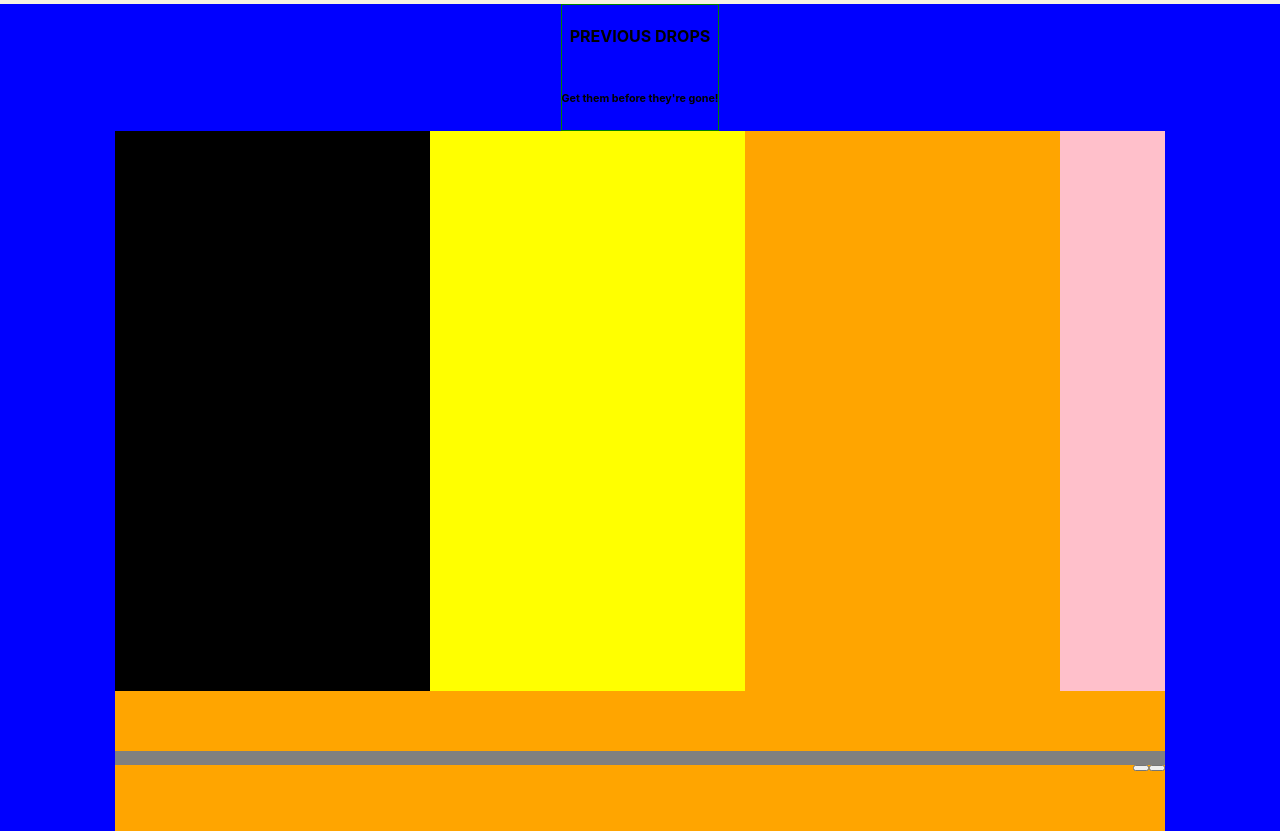
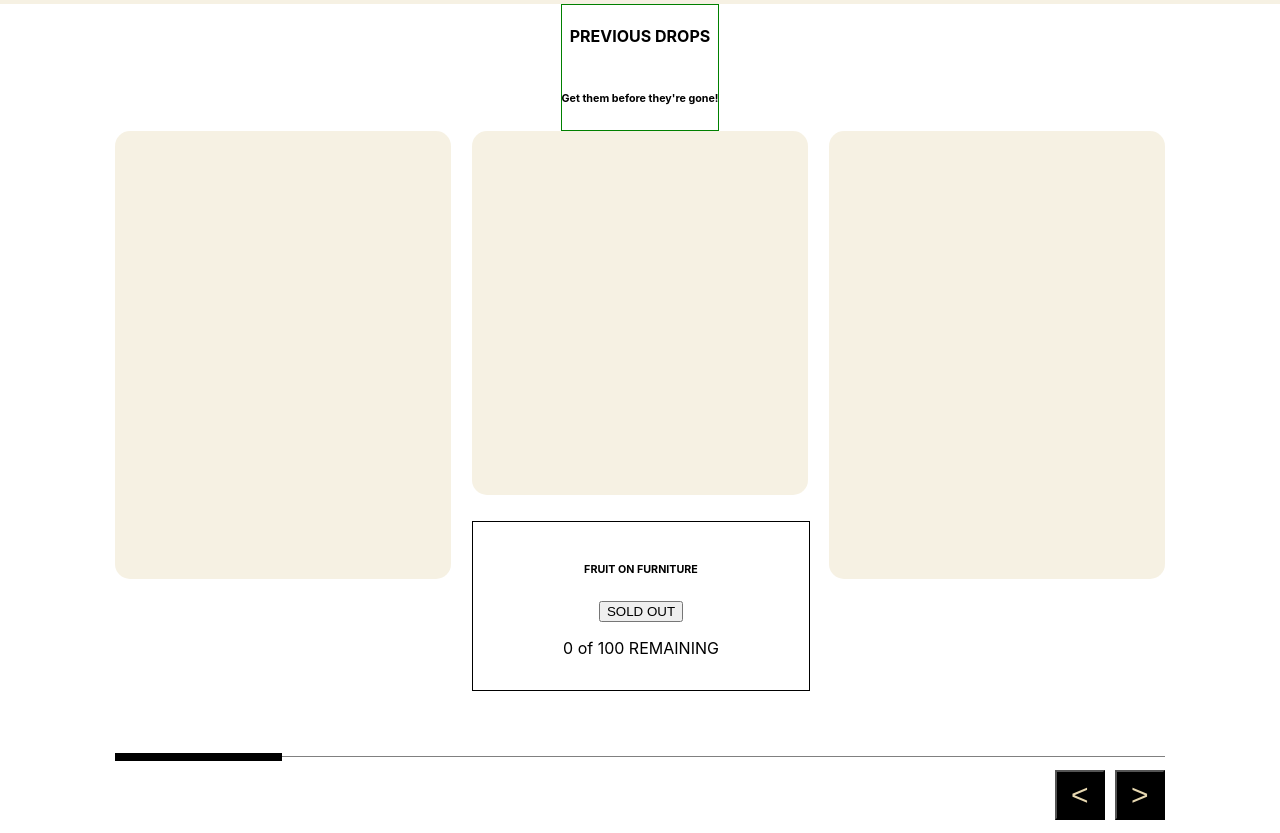
Before and after one commit to MichaelGiresi/MatchBoxStickers_old, a React (Create React App) app: page / in a window 1280 px wide. Shown: the part 720-1553 px from the top of the page. Built offline with nearby package versions, Linux system fonts and the light colour scheme.

Commit message:
Add files via upload

```diff
--- a/src/components/PreviousDrops.jsx
+++ b/src/components/PreviousDrops.jsx
@@ -1,5 +1,5 @@
 import React from 'react'
-import previousdrops from '../styles/previousDrops/previousDrops.css'
+import previousDrops from '../styles/previousDrops/previousDrops.css'
 
 const PreviousDrops = () => {
   return (
@@ -10,22 +10,29 @@ const PreviousDrops = () => {
       </div>
       <div className='previousdrops-carousel'>
         <div className='previousdrops-carousel-slides-container'>
-          <div className='previousdrops-carousel-slide1-container'></div>
-          <div className='previousdrops-carousel-slide2-container'></div>
-          <div className='previousdrops-carousel-slide3-container'></div>
-          <div className='previousdrops-carousel-slide4-container'></div>
-          <div></div>
-          <div></div>
-          <div></div>
+          <div className='previousdrops-carousel-slide1-container'>
+            <div className="previousdrops-carousel-slide1-image-container"></div>
+          </div>
+          <div className='previousdrops-carousel-slide2-container'>
+            <div className="previousdrops-carousel-slide2-image-container"></div>
+            <div className="previousdrops-carousel-slide2-title-button-remaining-container">
+              <h6>FRUIT ON FURNITURE</h6>
+              <button>SOLD OUT</button>
+              <p>0 of 100 REMAINING</p>
+            </div>
+          </div>
+          <div className='previousdrops-carousel-slide3-container'>
+            <div className="previousdrops-carousel-slide3-image-container"></div>
+          </div>
         </div>
         <div className='previousdrops-carousel-nav-container'>
           <div className='previousdrops-carousel-nav-line-container'>
-            <div></div>
-            <div></div>
+            <div className='previousdrops-carousel-nav-line'></div>
+            <div className='previousdrops-carousel-nav-progress-line'></div>
           </div>
           <div className='previousdrops-carousel-nav-button-container'>
-            <button></button>
-            <button></button>
+            <button id='previousdrops-carousel-nav-button-left'>&#60;</button>
+            <button id='previousdrops-carousel-nav-button-right'>&#62;</button>
           </div>
         </div>
       </div>
--- a/src/styles/hero/hero.css
+++ b/src/styles/hero/hero.css
@@ -22,15 +22,12 @@
   height: 330px;
 }
 
-.border-select {
-  border: 4px red solid;
-}
-
 .hero-button-1 {
   width: 50px;
   height: 50px;
   border-radius: 8px;
   background-color: rgba(230, 215, 176, 0.35);
+  border: 1px gray solid;
 }
 
 .hero-button-2 {
@@ -38,7 +35,7 @@
   height: 50px;
   border-radius: 8px;
   background-color: rgba(230, 215, 176, 0.35);
-  border-width: 1px;
+  border: 1px gray solid;
 }
 
 .hero-button-3 {
@@ -47,6 +44,7 @@
   border-radius: 8px;
   background-color: rgba(230, 215, 176, 0.35);
   border-width: 1px;
+  border: 1px gray solid;
 }
 
 .hero-button-4 {
@@ -55,6 +53,7 @@
   border-radius: 8px;
   background-color: rgba(230, 215, 176, 0.35);
   border-width: 1px;
+  border: 1px gray solid;
 }
 
 .hero-button-5 {
@@ -63,6 +62,7 @@
   border-radius: 8px;
   background-color: rgba(230, 215, 176, 0.35);
   border-width: 1px;
+  border: 1px gray solid;
 }
 
 .hero-button-6 {
@@ -71,6 +71,11 @@
   border-radius: 8px;
   background-color: rgba(230, 215, 176, 0.35);
   border-width: 1px;
+  border: 1px gray solid;
+}
+
+.border-select {
+  border: 4px red solid;
 }
 
 .hero-video-container {
--- a/src/styles/previousDrops/previousDrops.css
+++ b/src/styles/previousDrops/previousDrops.css
@@ -4,7 +4,6 @@
   display: flex;
   width: 100%;
   height: 100%;
-  background-color: blue;
   -webkit-box-orient: vertical;
   -webkit-box-direction: normal;
       -ms-flex-direction: column;
@@ -36,13 +35,11 @@
 }
 
 .previousdrops-carousel {
-  background-color: red;
   width: 82%;
   height: 700px;
 }
 
 .previousdrops-carousel-nav-container {
-  background-color: orange;
   width: 100%;
   height: 20%;
   display: -webkit-box;
@@ -52,15 +49,106 @@
   -webkit-box-direction: normal;
       -ms-flex-direction: column;
           flex-direction: column;
-  -webkit-box-pack: center;
-      -ms-flex-pack: center;
-          justify-content: center;
+  -webkit-box-pack: justify;
+      -ms-flex-pack: justify;
+          justify-content: space-between;
 }
 
 .previousdrops-carousel-nav-line-container {
   width: 100%;
-  height: 10%;
-  background-color: gray;
+  height: 50%;
+  display: -webkit-box;
+  display: -ms-flexbox;
+  display: flex;
+  -webkit-box-orient: vertical;
+  -webkit-box-direction: normal;
+      -ms-flex-direction: column;
+          flex-direction: column;
+  -webkit-box-pack: end;
+      -ms-flex-pack: end;
+          justify-content: flex-end;
+}
+
+.previousdrops-carousel-slides-container {
+  width: 100%;
+  height: 80%;
+  display: -webkit-box;
+  display: -ms-flexbox;
+  display: flex;
+  -webkit-box-pack: justify;
+      -ms-flex-pack: justify;
+          justify-content: space-between;
+}
+
+.previousdrops-carousel-slide1-container {
+  width: 32%;
+  height: 100%;
+  background-color: white;
+  border-radius: 15px;
+}
+
+.previousdrops-carousel-slide1-image-container {
+  background-color: rgba(230, 215, 176, 0.35);
+  width: 100%;
+  height: 80%;
+  border-radius: 15px;
+}
+
+.previousdrops-carousel-slide2-container {
+  width: 32%;
+  height: 100%;
+  background-color: white;
+  border-radius: 15px;
+  display: -webkit-box;
+  display: -ms-flexbox;
+  display: flex;
+  -webkit-box-orient: vertical;
+  -webkit-box-direction: normal;
+      -ms-flex-direction: column;
+          flex-direction: column;
+  -webkit-box-pack: justify;
+      -ms-flex-pack: justify;
+          justify-content: space-between;
+}
+
+.previousdrops-carousel-slide2-image-container {
+  background-color: rgba(230, 215, 176, 0.35);
+  width: 100%;
+  height: 65%;
+  border-radius: 15px;
+}
+
+.previousdrops-carousel-slide2-title-button-remaining-container {
+  height: 30%;
+  width: 100%;
+  border: 1px solid black;
+  display: -webkit-box;
+  display: -ms-flexbox;
+  display: flex;
+  -webkit-box-pack: center;
+      -ms-flex-pack: center;
+          justify-content: center;
+  -webkit-box-align: center;
+      -ms-flex-align: center;
+          align-items: center;
+  -webkit-box-orient: vertical;
+  -webkit-box-direction: normal;
+      -ms-flex-direction: column;
+          flex-direction: column;
+}
+
+.previousdrops-carousel-slide3-container {
+  width: 32%;
+  height: 100%;
+  background-color: white;
+  border-radius: 15px;
+}
+
+.previousdrops-carousel-slide3-image-container {
+  background-color: rgba(230, 215, 176, 0.35);
+  width: 100%;
+  height: 80%;
+  border-radius: 15px;
 }
 
 .previousdrops-carousel-nav-button-container {
@@ -70,32 +158,43 @@
   -webkit-box-pack: right;
       -ms-flex-pack: right;
           justify-content: right;
+  height: 44%;
 }
 
-.previousdrops-carousel-slides-container {
-  background-color: pink;
+#previousdrops-carousel-nav-button-left {
+  width: 50px;
+  height: 50px;
+  font-size: 30px;
+  background-color: black;
+  color: #e6d7b0;
+}
+
+#previousdrops-carousel-nav-button-right {
+  width: 50px;
+  height: 50px;
+  font-size: 30px;
+  margin-left: 10px;
+  background-color: black;
+  color: #e6d7b0;
+}
+
+.previousdrops-carousel-nav-line {
+  height: 1px;
   width: 100%;
-  height: 80%;
+  background-color: gray;
   display: -webkit-box;
   display: -ms-flexbox;
   display: flex;
+  -webkit-box-pack: end;
+      -ms-flex-pack: end;
+          justify-content: flex-end;
+  margin-bottom: 4px;
 }
 
-.previousdrops-carousel-slide1-container {
-  width: 30%;
-  height: 100%;
+.previousdrops-carousel-nav-progress-line {
+  width: 13%;
+  height: 8px;
   background-color: black;
-}
-
-.previousdrops-carousel-slide2-container {
-  width: 30%;
-  height: 100%;
-  background-color: yellow;
-}
-
-.previousdrops-carousel-slide3-container {
-  width: 30%;
-  height: 100%;
-  background-color: orange;
+  position: absolute;
 }
 /*# sourceMappingURL=previousDrops.css.map */
--- a/src/styles/previousDrops/previousDrops.scss
+++ b/src/styles/previousDrops/previousDrops.scss
@@ -2,7 +2,7 @@
     display: flex;
     width: 100%;
     height: 100%;
-    background-color: blue;
+    // background-color: blue;
     flex-direction: column;
     justify-content: center;
     align-items: center;
@@ -18,51 +18,132 @@ align-items: center;
 }
 
 .previousdrops-carousel {
-    background-color: red;
+    // background-color: red;
     width: 82%;
     height: 700px;
 }
 
 .previousdrops-carousel-nav-container {
-    background-color: orange;
+    // background-color: orange;
     width: 100%;
     height: 20%;
+    // border: 1px red solid;
     display: flex;
     flex-direction: column;
-    justify-content: center;
+    justify-content: space-between;
 }
 
 .previousdrops-carousel-nav-line-container{
     width: 100%;
-    height: 10%;
-    background-color: gray;
+    height: 50%;
+    // background-color: gray;
+    display: flex;
+    flex-direction: column;
+    justify-content: flex-end;
+    // border: 1px red solid;
 }
 
-.previousdrops-carousel-nav-button-container {
-    display: flex;
-    justify-content: right;
-}
 
 .previousdrops-carousel-slides-container {
-    background-color: pink;
+    // background-color: w;
     width: 100%;
     height: 80%;
     display: flex;
+    justify-content: space-between;
 
 }
 
 .previousdrops-carousel-slide1-container {
-    width: 30%;
+    width: 32%;
     height: 100%;
-    background-color: black;
+    background-color: white;
+
+    border-radius: 15px;
+}
+
+// CAROUSEL SLIDE ONE
+.previousdrops-carousel-slide1-image-container{
+    background-color: rgba(230, 215, 176, .35);
+    width: 100%;
+    height: 80%;
+    border-radius: 15px;
 }
 .previousdrops-carousel-slide2-container {
-    width: 30%;
+    width: 32%;
     height: 100%;
-    background-color: yellow;
+    background-color: white;
+    border-radius: 15px;
+    display: flex;
+    flex-direction: column;
+    justify-content: space-between;
+}
+.previousdrops-carousel-slide2-image-container{
+    background-color: rgba(230, 215, 176, .35);
+    width: 100%;
+    height: 65%;
+    border-radius: 15px;
+}
+
+.previousdrops-carousel-slide2-title-button-remaining-container {
+    height: 30%;
+    width: 100%;
+    // background-color: black;
+    border: 1px solid black;
+    display: flex;
+    justify-content: center;
+    align-items: center;
+    flex-direction: column;
 }
 .previousdrops-carousel-slide3-container {
-    width: 30%;
+    width: 32%;
     height: 100%;
-    background-color: orange;
+    background-color: white;
+    border-radius: 15px;
 }
+.previousdrops-carousel-slide3-image-container{
+    background-color: rgba(230, 215, 176, .35);
+    width: 100%;
+    height: 80%;
+    border-radius: 15px;
+}
+.previousdrops-carousel-nav-button-container {
+    display: flex;
+    justify-content: right;
+    // width: 200px;
+    height: 44%;
+    // border: 1px black solid;
+}
+
+#previousdrops-carousel-nav-button-left {
+    width: 50px;
+    height: 50px;
+    font-size: 30px;
+    background-color: black;
+    color: #e6d7b0;
+}
+
+#previousdrops-carousel-nav-button-right {
+    width: 50px;
+    height: 50px;
+    font-size: 30px;
+    margin-left: 10px;
+    background-color: black;
+    color: #e6d7b0;
+
+}
+
+.previousdrops-carousel-nav-line{
+    height: 1px;
+    width: 100%;
+    background-color: gray;
+    display: flex;
+    justify-content: flex-end;
+    margin-bottom: 4px;
+
+}
+.previousdrops-carousel-nav-progress-line {
+    width: 13%;
+    height: 8px;
+    background-color: black;
+    position: absolute;
+}
```
Also changed, not shown: src/styles/hero/hero.scss (+11 -4 lines), 2 other files (tests, documents, lock files or other folders).
